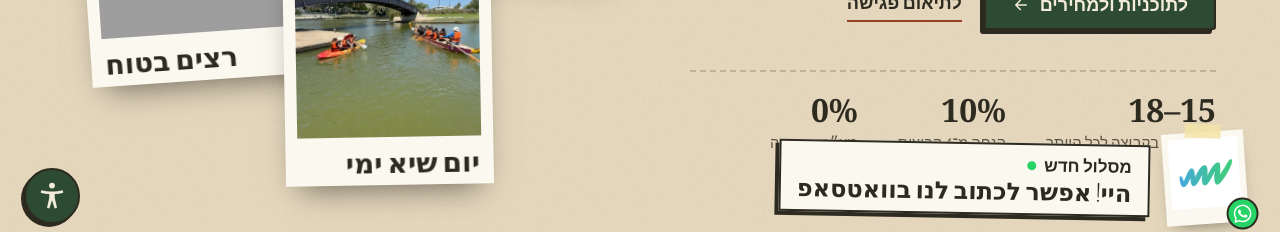
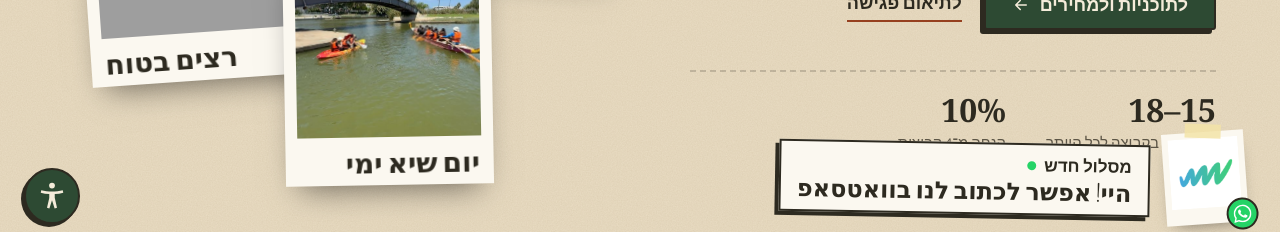
Before and after one commit to newmaslul/maslul-website, a plain HTML site: page HSchoolProgPricelst.html in a window 1280 px wide. Shown: the part 546-778 px from the top of the page. Drawn offline with Linux system fonts and the light colour scheme; grey boxes are pictures that could not be loaded; a web font is replaced by a local one.

Commit message:
מחירון תוכניות: הסרת 0% מע״מ מהכותרת
Co-Authored-By: Claude Sonnet 5.5 <noreply@anthropic.com>

```diff
--- a/HSchoolProgPricelst.html
+++ b/HSchoolProgPricelst.html
@@ -65,7 +65,7 @@
           <a class="btn btn--primary" href="#overview">לתוכניות ולמחירים <svg viewBox="0 0 24 24" fill="none" stroke="currentColor" stroke-width="2" stroke-linecap="round" stroke-linejoin="round"><path d="M19 12H5M11 6l-6 6 6 6"/></svg></a>
           <a class="link" href="#contact">לתיאום פגישה</a>
         </div>
-        <ul class="hero__facts"><li><b>15–18</b><span>תלמידים בקבוצה לכל היותר</span></li><li><b>10%</b><span>הנחה מ־4 קבוצות</span></li><li><b>0%</b><span>מע״מ, עמותה</span></li></ul>
+        <ul class="hero__facts"><li><b>15–18</b><span>תלמידים בקבוצה לכל היותר</span></li><li><b>10%</b><span>הנחה מ־4 קבוצות</span></li></ul>
       </div>
       <div class="board">
         <figure class="pol pol--1"><span class="tape" aria-hidden="true"></span><img src="images/secondary/skis.jpg" alt="נערות צועדות יחד על מגלשי עץ משותפים ביער"><figcaption>משימה קבוצתית</figcaption></figure>
```
